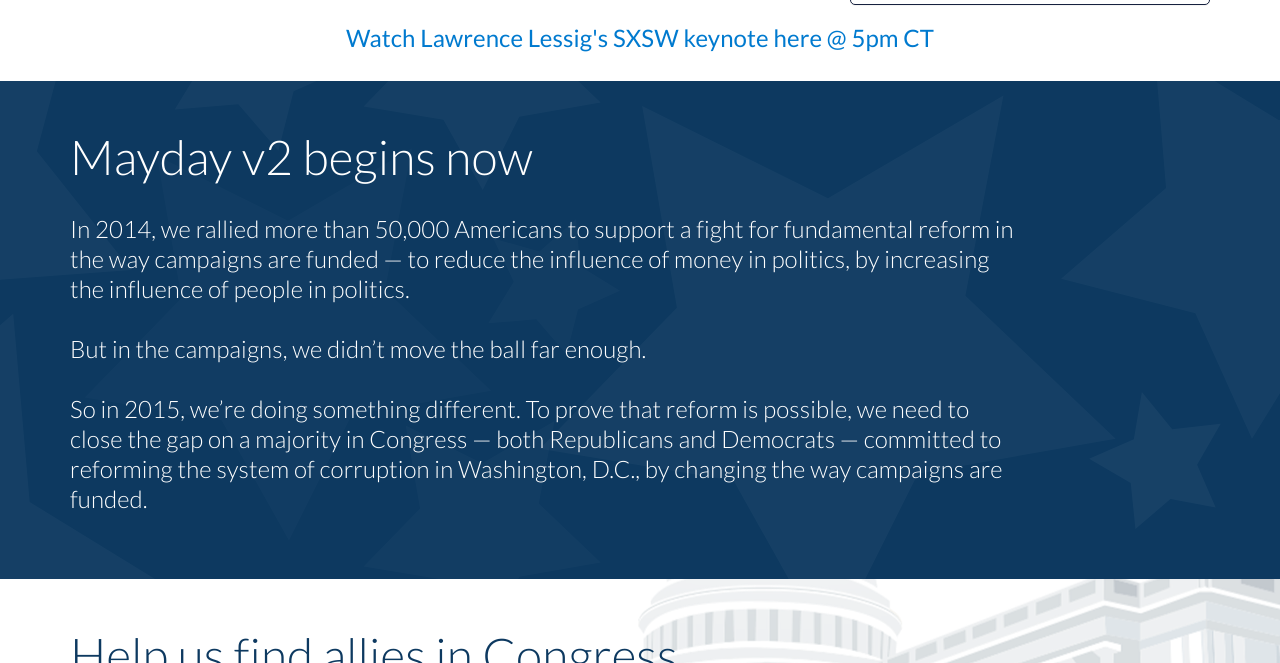
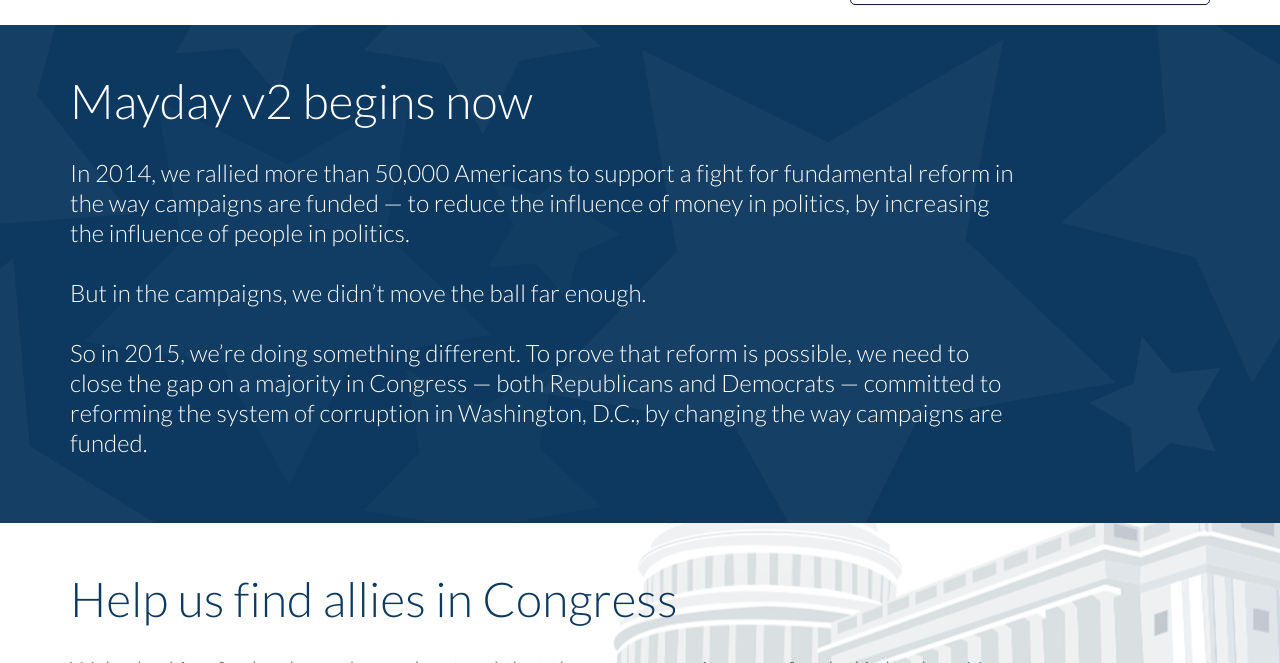
Before and after one commit to MayOneUS/mayday-2.0-frontend, a Jekyll site: the page built from index.html, in a window 1280 px wide and 900 px high, scrolled down 446 px, cut to the strip 237-900 px from the top of the window. Built offline with Jekyll 4.4.1, drawn with Linux system fonts in a browser that asks for light colours; nearby versions of some CDN libraries; some web fonts are replaced.

Commit message:
Remove SxSW link

```diff
--- a/index.html
+++ b/index.html
@@ -14,14 +14,13 @@
     <div class="row">
       <div class="col-xs-12 col-sm-12 col-md-8 col-lg-8 video-group no-gutter-top">
         <div class="embed-responsive embed-responsive-16by9">
-          <iframe class="embed-responsive-item" src="//www.youtube.com/embed/XP9ryGVgF2U?rel=0&showinfo=0&hd=1 " allowfullscreen></iframe>
+          <iframe class="embed-responsive-item" src="//www.youtube.com/embed/XP9ryGVgF2U?rel=0&showinfo=0&hd=1" allowfullscreen></iframe>
         </div>
       </div>
       <div class="col-xs-12 col-sm-12 col-md-4 col-lg-4 spacer-opening">
         {% include panel_action_with_shield.html %}
       </div>
     </div>
-    <h3 style="font-weight: 400; margin-top: 0px;text-align: center;margin-bottom: 30px;"><a href="http://sxsw.com/on" target="_blank">Watch Lawrence Lessig's SXSW keynote here @ 5pm CT</a></h3>
   </div>
 
 
```
